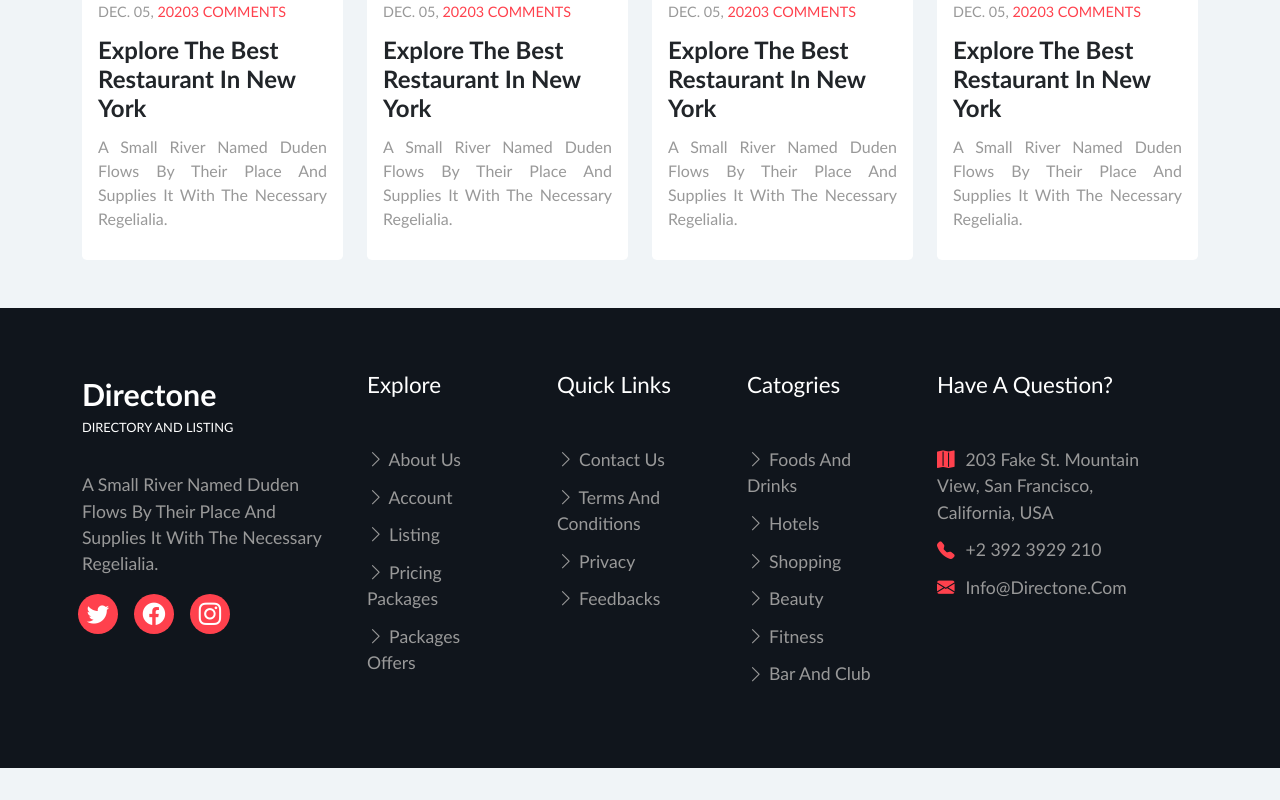
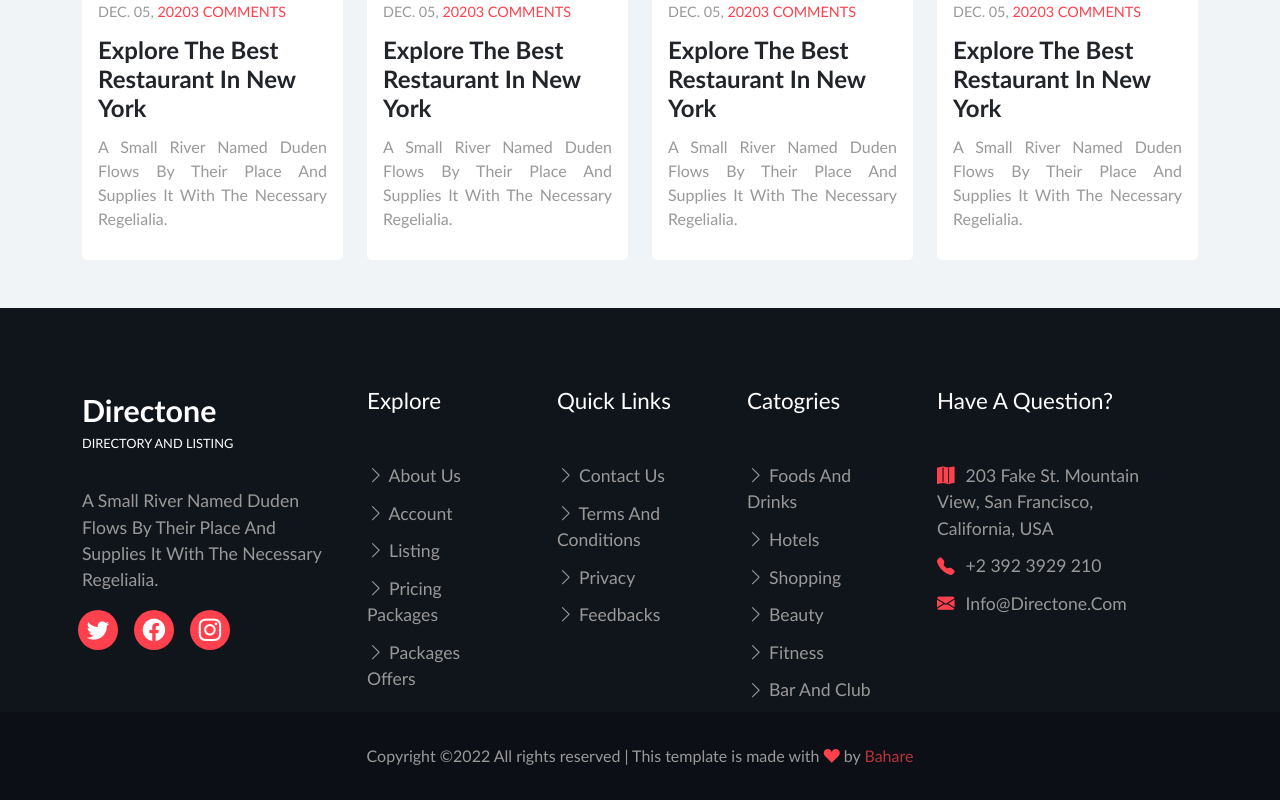
Before and after one commit to bn-2002/Directone, a website: page index.html in a window 1280 px wide. Shown: the part 5990-6790 px from the top of the page. Before the commit the page ends 6758 px from the top, so only its background shows below. Drawn offline with nearby package versions, Linux system fonts and the light colour scheme.

Commit message:
copyright section :ok_hand:

```diff
--- a/index.html
+++ b/index.html
@@ -1434,6 +1434,18 @@
                 </div>
               </div>
             </div>
+
+            <div class="copyright">
+              Copyright ©2022 All rights reserved | This template is made with
+              <a href="https://colorlib.com/wp/">
+                <i class="bi bi-suit-heart-fill"></i>
+              </a>
+              by
+              <a href="#">
+                Bahare
+              </a>
+            </div>
+
           </footer>
 
         <script src="./assests/vendors/js/glightbox.min.js"></script>
--- a/scss/layout/_footer.scss
+++ b/scss/layout/_footer.scss
@@ -3,7 +3,8 @@
 
 .footer {
     background-color: $footer;
-    padding:4rem 0;
+    padding:5rem 0;
+    position: relative;
 
     .container {
         margin: 0rem auto;
@@ -94,4 +95,22 @@
             }
         }
     }
+
+    .copyright {
+        background-color: $copyright;
+        color:$gray;
+        position: absolute;
+        bottom: 0;
+        width:100%;
+        padding:2rem;
+        text-align: center;
+
+        a {
+            text-decoration: none;
+            color:rgba($primary,.7);
+            i {
+                color:$primary;
+            }
+        }
+    }
 }
```
Also changed, not shown: assests/css/main.css, 1 other file.
